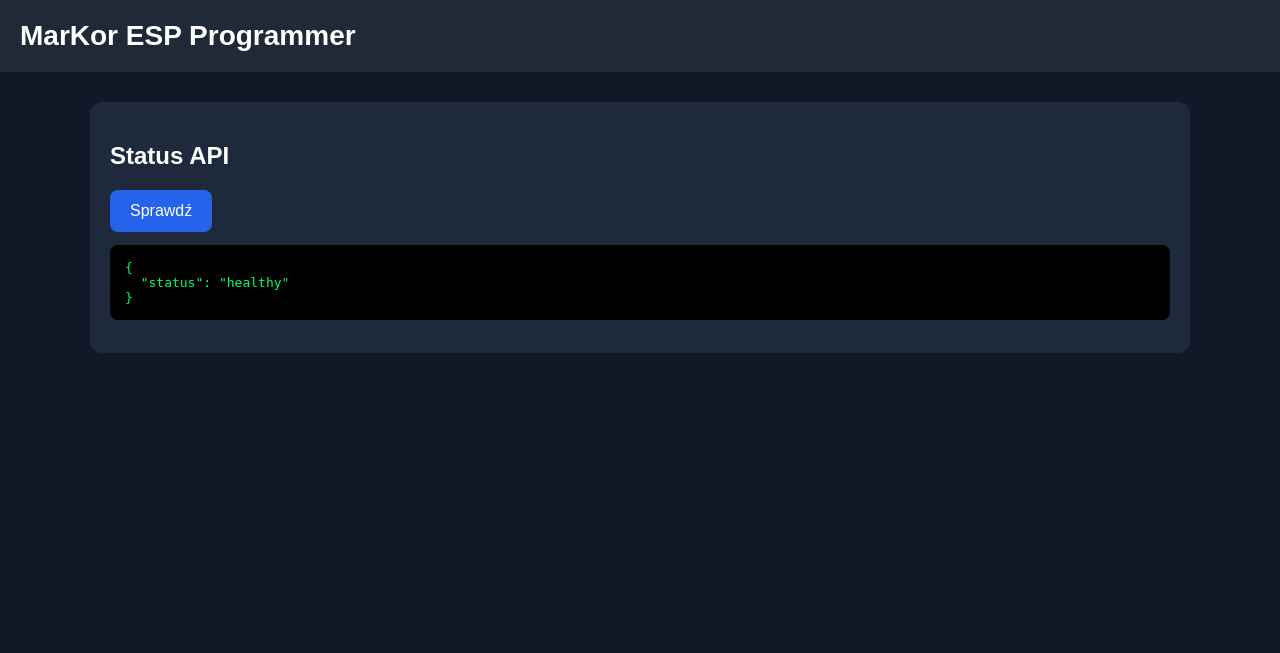
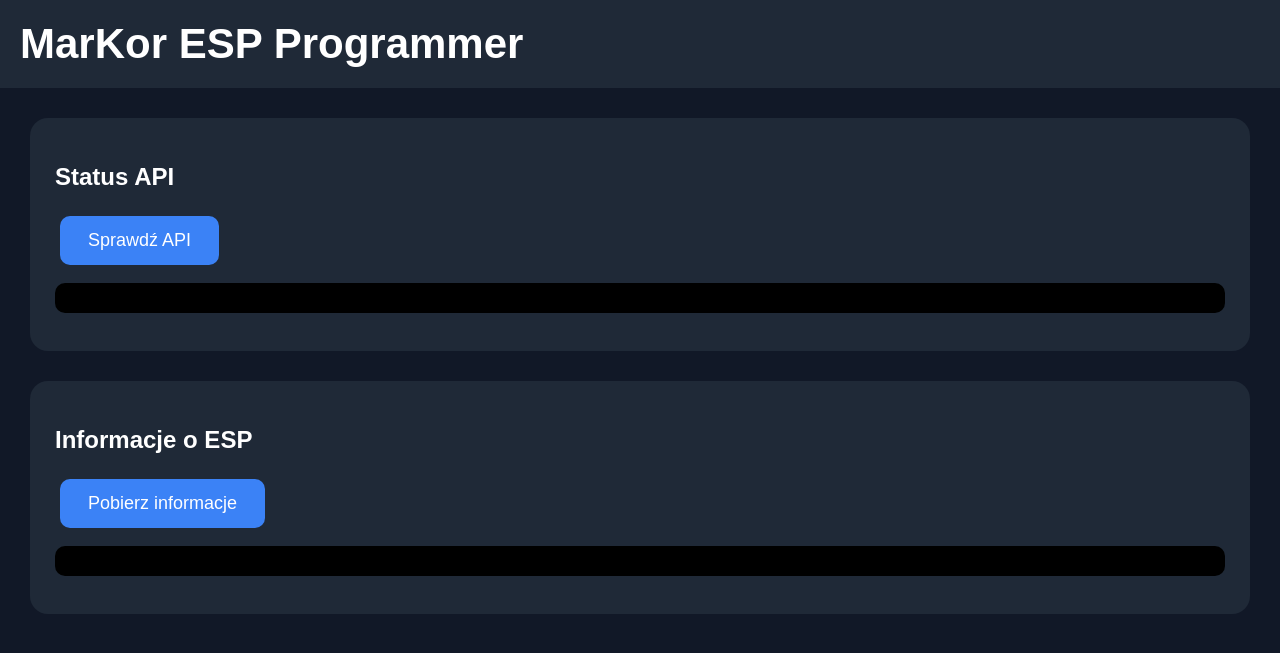
Before and after one commit to markor150/ha-markor-esp-programmer, a FastAPI app: page /ui in a window 1280 px wide. Shown: the top 653 px of the page. Run offline with FastAPI, Linux system fonts and the light colour scheme; parts of the project's set-up code (start-up, migrations or seed data) failed here and were passed over.

Commit message:
Add device info widget

```diff
--- a/addon/rootfs/templates/index.html
+++ b/addon/rootfs/templates/index.html
@@ -1,85 +1,64 @@
 <!DOCTYPE html>
 <html lang="pl">
 <head>
-<meta charset="utf-8">
-<meta name="viewport" content="width=device-width,initial-scale=1">
+<meta charset="UTF-8">
 <title>MarKor ESP Programmer</title>
 
 <style>
-body{
-    margin:0;
-    background:#111827;
-    color:#fff;
-    font-family:Arial,Helvetica,sans-serif;
-}
-header{
-    background:#1f2937;
-    padding:20px;
-    font-size:28px;
-    font-weight:bold;
-}
-main{
-    max-width:1100px;
-    margin:auto;
-    padding:30px;
-}
-.card{
-    background:#1e293b;
-    border-radius:12px;
-    padding:20px;
-    margin-bottom:20px;
-}
-button{
-    background:#2563eb;
-    color:white;
-    border:none;
-    border-radius:8px;
-    padding:12px 20px;
-    cursor:pointer;
-    font-size:16px;
-}
-pre{
-    background:black;
-    color:#00ff66;
-    padding:15px;
-    border-radius:8px;
-    overflow:auto;
-}
+body{font-family:Arial;background:#111827;color:#fff;margin:0}
+header{background:#1f2937;padding:20px;font-size:42px;font-weight:bold}
+.card{margin:30px;background:#1f2937;border-radius:18px;padding:25px}
+button{background:#3b82f6;color:#fff;border:0;padding:14px 28px;border-radius:10px;font-size:18px;cursor:pointer;margin:5px}
+button:hover{background:#2563eb}
+pre{background:#000;color:#7CFC90;padding:15px;border-radius:10px;overflow:auto;white-space:pre-wrap}
 </style>
 </head>
 
 <body>
 
-<header>
-MarKor ESP Programmer
-</header>
-
-<main>
+<header>MarKor ESP Programmer</header>
 
 <div class="card">
 <h2>Status API</h2>
-
-<button onclick="checkHealth()">
-Sprawdź
-</button>
-
-<pre id="result">...</pre>
-
+<button onclick="health()">Sprawdź API</button>
+<pre id="health"></pre>
 </div>
 
-</main>
+<div class="card">
+<h2>Informacje o ESP</h2>
+<button onclick="deviceInfo()">Pobierz informacje</button>
+<pre id="device"></pre>
+</div>
 
 <script>
-async function checkHealth(){
-
-    const r=await fetch("/health");
-    const j=await r.json();
-
-    document.getElementById("result").textContent=
-        JSON.stringify(j,null,2);
+async function health(){
+ let r=await fetch("/health");
+ document.getElementById("health").textContent=
+ JSON.stringify(await r.json(),null,2);
 }
 
-checkHealth();
+async function deviceInfo(){
+
+ document.getElementById("device").textContent="Ładowanie...";
+
+ let r=await fetch("/device_info");
+ let job=await r.json();
+
+ while(true){
+
+   await new Promise(x=>setTimeout(x,1000));
+
+   let s=await fetch("/jobs/"+job.job_id);
+   let d=await s.json();
+
+   if(d.status=="finished"){
+      document.getElementById("device").textContent=d.result.stdout;
+      break;
+   }
+
+ }
+
+}
 </script>
 
 </body>
```
